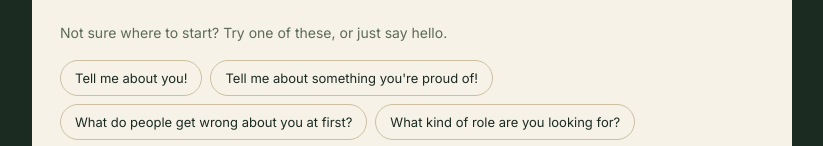
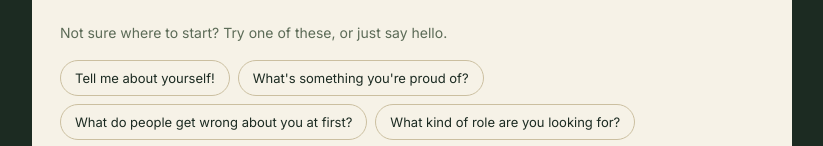
Before and after one commit to kmccloy/Portfolio-Bot, a React (Vite) app: page / in a window 1280 px wide. Shown: the part 261-407 px from the top of the page, without its empty margins (228-1051 px from the left). Built offline with nearby package versions, Linux system fonts and the light colour scheme.

Commit message:
Update PortfolioBot.jsx

```diff
--- a/src/PortfolioBot.jsx
+++ b/src/PortfolioBot.jsx
@@ -297,8 +297,8 @@ Knowledge base:
 ${KNOWLEDGE_BASE}`;
 
 const STARTER_PROMPTS = [
-  "Tell me about you!",
-  "Tell me about something you're proud of!",
+  "Tell me about yourself!",
+  "What's something you're proud of?",
   "What do people get wrong about you at first?",
   "What kind of role are you looking for?",
   "Would you rather fight 100 duck-sized horses, or 1 horse-sized duck?"
```
